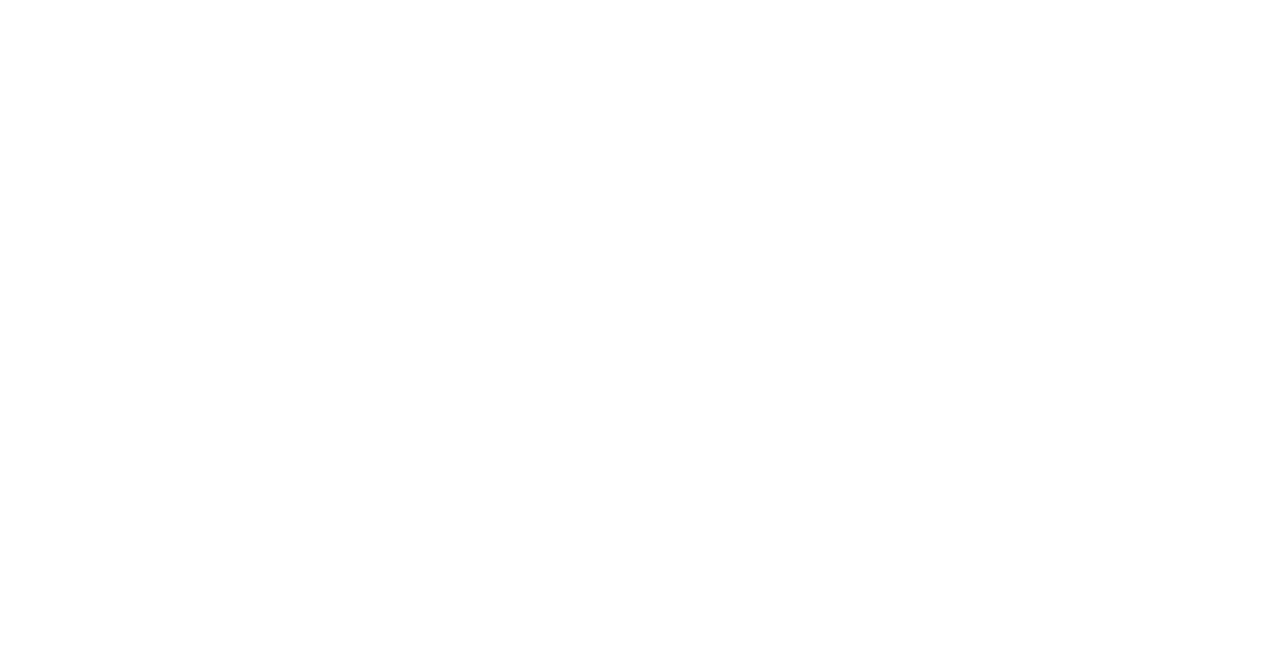
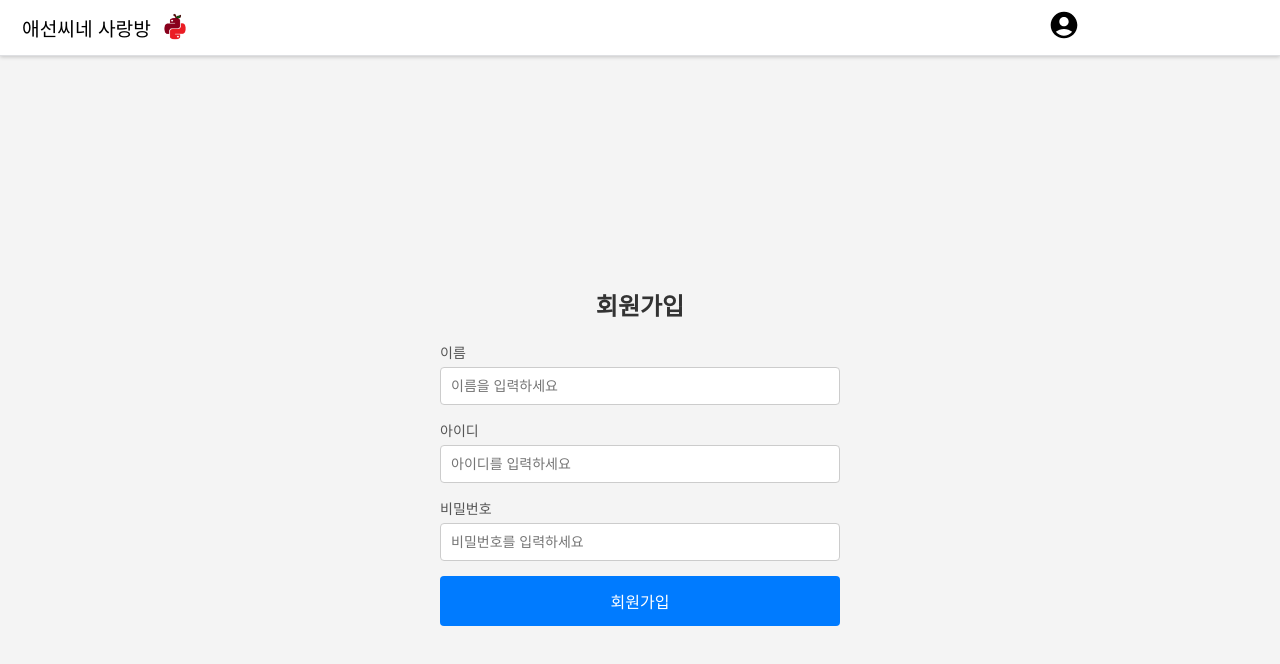
Before and after one commit to 2024-tmax-it-school/Project, a React (Create React App) app in the folder frontend/: page /signup in a window 1280 px wide. Before the commit this address had no page. Shown: the top 664 px of the page. Built offline with nearby package versions, Linux system fonts and the light colour scheme.

Commit message:
회원가입 페이지 추가

```diff
--- a/frontend/src/App.js
+++ b/frontend/src/App.js
@@ -1,9 +1,10 @@
 import { BrowserRouter, Navigate, Route, Routes } from "react-router-dom";
 import "./App.css";
+import MainLayout from "./layout/MainLayout/MainLayout";
 import Ranking from "./pages/Ranking/Ranking";
 import MyPage from "./pages/MyPage/MyPage";
 import MovieDetail from "./pages/MovieDetail/MovieDetail";
-import MainLayout from "./layout/MainLayout/MainLayout";
+import SignUp from "./pages/SignUp/SignUp";
 
 function App() {
   return (
@@ -15,6 +16,8 @@ function App() {
             <Route path="/ranking" element={<Ranking />} />
             <Route path="/mypage" element={<MyPage />} />
             <Route path="/detail/:id" element={<MovieDetail />} />
+            <Route path="/signin" element={<MovieDetail />} />
+            <Route path="/signup" element={<SignUp />} />
           </Route>
         </Routes>
       </BrowserRouter>
--- a/frontend/src/pages/MovieDetail/MovieDetail.css
+++ b/frontend/src/pages/MovieDetail/MovieDetail.css
@@ -2,6 +2,7 @@
   width: inherit;
   height: 100vh;
   position: relative;
+  align-items: center;
 }
 
 .MovieDetail .cover {
@@ -49,6 +50,8 @@
   top: 200px;
   left: 200px;
   margin: 0 auto;
+  width: 800px;
+  background-color: tomato;
 }
 
 .MovieDetail .posterImage {
@@ -90,3 +93,7 @@
   font-weight: 500;
   gap: 8px;
 }
+
+.MovieDetail .horizontalLine {
+  width: 100%;
+}
--- a/frontend/src/pages/MovieDetail/MovieDetail.jsx
+++ b/frontend/src/pages/MovieDetail/MovieDetail.jsx
@@ -5,8 +5,7 @@ import Rating from "@mui/material/Rating";
 import FavoriteIcon from "@mui/icons-material/Favorite";
 import FavoriteBorderIcon from "@mui/icons-material/FavoriteBorder";
 import StarIcon from "@mui/icons-material/Star";
-import { axiosInstance } from "utils/axiosInstance";
-import axios from "axios";
+import axiosInstance from "utils/axiosInstance";
 
 export default function MovieDetail() {
   const movieDetail = {
@@ -30,6 +29,12 @@ export default function MovieDetail() {
     const res = await axiosInstance.get(
       "http://localhost:8080/rank?sort=movie_name&reverse=0"
     );
+
+    axiosInstance.get("");
+    axiosInstance.post("/url", {
+      id: "aaa",
+      pw: "aaa",
+    });
 
     console.log(res);
   };
@@ -103,6 +108,8 @@ export default function MovieDetail() {
             </div>
           </div>
         </div>
+
+        <div className="horizontalLine" />
       </div>
     </div>
   );
--- /dev/null
+++ b/frontend/src/pages/SignUp/SignUp.css
@@ -0,0 +1,78 @@
+.SignUp * {
+  margin: 0;
+  padding: 0;
+  box-sizing: border-box;
+}
+
+.SignUp {
+  background-color: #f4f4f4;
+  display: flex;
+  justify-content: center;
+  align-items: center;
+  height: 100vh;
+}
+
+/* 회원가입 컨테이너 스타일 */
+.SignUp .signup-container {
+  background-color: #fff;
+  padding: 30px;
+  border-radius: 8px;
+  box-shadow: 0 2px 10px rgba(0, 0, 0, 0.1);
+  max-width: 400px;
+}
+
+.SignUp h2 {
+  text-align: center;
+  margin-bottom: 20px;
+  color: #333;
+}
+
+/* 폼 스타일 */
+.SignUp .signup-form {
+  display: flex;
+  flex-direction: column;
+  gap: 16px;
+}
+
+.SignUp .form-group {
+  display: flex;
+  flex-direction: column;
+  align-items: flex-start;
+  justify-content: flex-start;
+  margin-bottom: 15px;
+}
+
+.SignUp label {
+  font-size: 14px;
+  color: #555;
+  margin-bottom: 5px;
+  display: block;
+}
+
+.SignUp input {
+  width: 100%;
+  padding: 10px;
+  border: 1px solid #ccc;
+  border-radius: 4px;
+  font-size: 14px;
+}
+
+.SignUp input:focus {
+  outline: none;
+  border-color: #007bff;
+}
+
+.SignUp button.submit-btn {
+  background-color: #007bff;
+  color: white;
+  padding: 12px;
+  border: none;
+  border-radius: 4px;
+  font-size: 16px;
+  cursor: pointer;
+  transition: background-color 0.3s ease;
+}
+
+.SignUp button.submit-btn:hover {
+  background-color: #0056b3;
+}
--- /dev/null
+++ b/frontend/src/pages/SignUp/SignUp.jsx
@@ -0,0 +1,89 @@
+import React, { useState } from "react";
+import "./SignUp.css";
+import axiosInstance from "utils/axiosInstance";
+import { useNavigate } from "react-router-dom";
+
+function SignUp() {
+  const navigate = useNavigate();
+
+  const [formData, setFormData] = useState({
+    name: "",
+    id: "",
+    password: "",
+  });
+
+  const handleChange = (e) => {
+    const { name, value } = e.target;
+    setFormData({
+      ...formData,
+      [name]: value,
+    });
+  };
+
+  const handleSubmit = async (e) => {
+    e.preventDefault();
+    // 여기서 회원가입 처리 로직을 추가할 수 있습니다.
+    console.log("회원가입 정보:", formData);
+
+    const res = await axiosInstance.post("/register", formData);
+
+    if (res.status === 200) {
+      navigate("/ranking");
+    } else {
+      alert("회원가입에 실패했습니다. 다시 시도해주세요.");
+    }
+
+    console.log(res);
+  };
+
+  return (
+    <div className="SignUp">
+      <div className="signUp-container">
+        <h2>회원가입</h2>
+        <form className="signUp-form" onSubmit={handleSubmit}>
+          <div className="form-group">
+            <label htmlFor="name">이름</label>
+            <input
+              type="text"
+              id="name"
+              name="name"
+              value={formData.name}
+              onChange={handleChange}
+              placeholder="이름을 입력하세요"
+              required
+            />
+          </div>
+          <div className="form-group">
+            <label htmlFor="id">아이디</label>
+            <input
+              type="text"
+              id="id"
+              name="id"
+              value={formData.id}
+              onChange={handleChange}
+              placeholder="아이디를 입력하세요"
+              required
+            />
+          </div>
+          <div className="form-group">
+            <label htmlFor="password">비밀번호</label>
+            <input
+              type="password"
+              id="password"
+              name="password"
+              value={formData.password}
+              onChange={handleChange}
+              placeholder="비밀번호를 입력하세요"
+              required
+            />
+          </div>
+          <button type="submit" className="submit-btn">
+            회원가입
+          </button>
+        </form>
+      </div>
+    </div>
+  );
+}
+
+export default SignUp;
--- a/frontend/src/utils/axiosInstance.js
+++ b/frontend/src/utils/axiosInstance.js
@@ -1,5 +1,7 @@
 import axios from "axios";
 
-export const axiosInstance = axios.create({
-  baseURL: "http:://localhost:8080",
+const axiosInstance = axios.create({
+  baseURL: "http://localhost:8080",
 });
+
+export default axiosInstance;
```
Also changed, not shown: frontend/src/pages/SignUp/SignUp.tsx (deleted), 1 other file (tests, documents, lock files or other folders).
